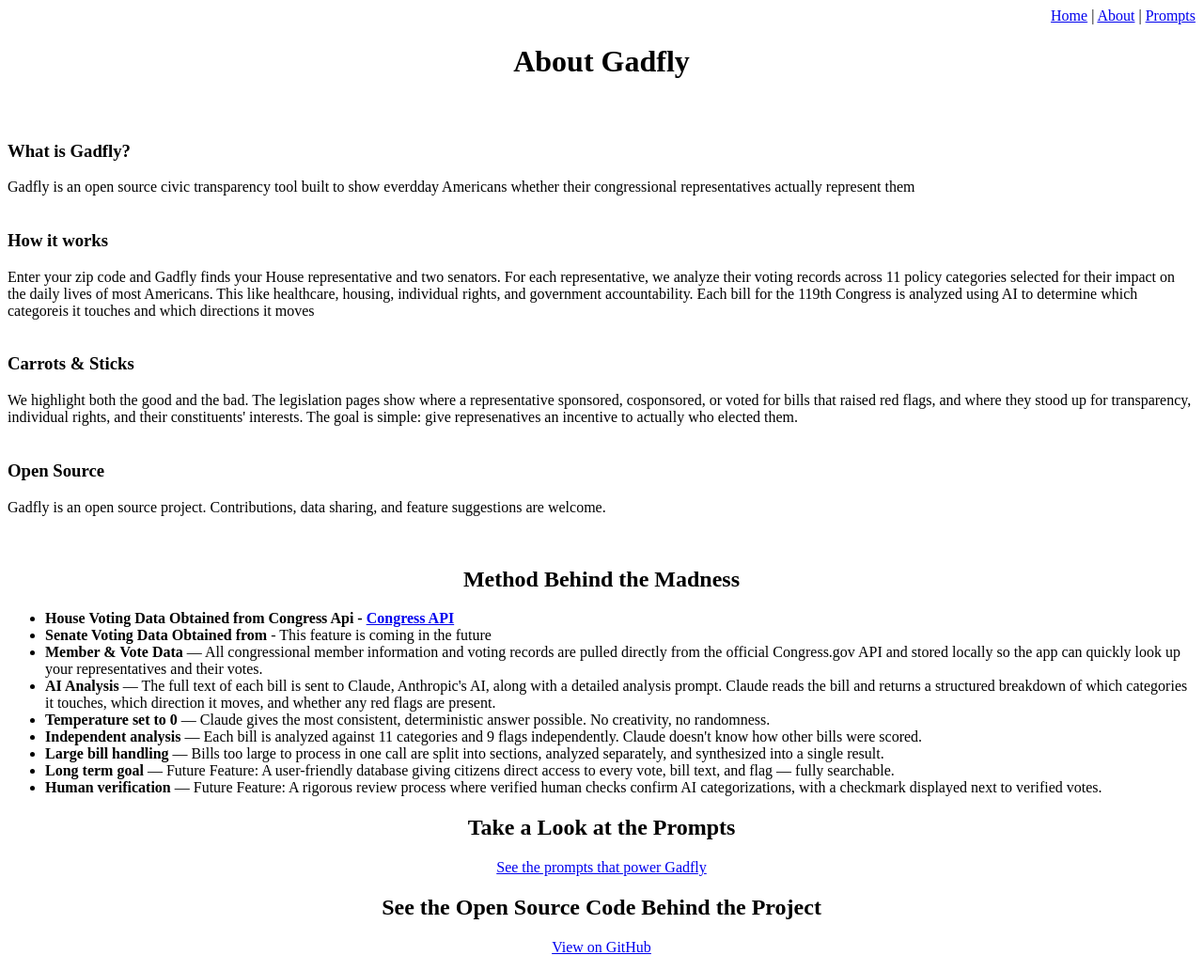
After one commit to jryanlohmolder/gadfly, a Flask app: page /about in a window 1280 px wide. The commit adds this page. Shown: the whole page at 94% size. Run offline with Flask 3, Linux system fonts and the light colour scheme.

Commit message:
continued to build out homepage, added about & prompts page.

```diff
--- a/anthropic_api.py
+++ b/anthropic_api.py
@@ -14,7 +14,7 @@ load_dotenv()
 # Constants
 API_KEY = os.getenv("ANTHROPIC_API_KEY")
 MAX_BILL_TOKENS = 180_000
-CHUNK_SIZE = 720_000
+CHUNK_SIZE = 200_000
 
 PARSE_BILL_PROMPT = (
     "You are a nonpartisan bill analysis tool. Analyze the bill text provided "
@@ -192,6 +192,7 @@ def parse_bill_text(text):
         messages = [{"role": "user", "content": PARSE_BILL_PROMPT + text}]
     )
     token_count = token_response.input_tokens
+    print(f"Vote token count: {token_count}", flush=True)
 
     if token_count <= MAX_BILL_TOKENS:
          # Initialize count
@@ -224,7 +225,7 @@ def parse_bill_text(text):
 
             except (anthropic.APIConnectionError, anthropic.APITimeoutError) as e:
                 print(f"API error: {e}", flush=True)
-                anthropic_backoff(count)
+                time.sleep(5)
                 count += 1
                 if count == run_cap:
                     raise requests.exceptions.RetryError("Max retries exceeded")
@@ -280,7 +281,7 @@ def parse_bill_text(text):
 
                 except (anthropic.APIConnectionError, anthropic.APITimeoutError) as e:
                     print(f"API error: {e}", flush=True)
-                    anthropic_backoff(count)
+                    time.sleep(5)
                     count += 1
                     if count == run_cap:
                         raise requests.exceptions.RetryError("Max retries exceeded")
@@ -333,7 +334,7 @@ def parse_bill_text(text):
 
             except (anthropic.APIConnectionError, anthropic.APITimeoutError) as e:
                 print(f"API error: {e}", flush=True)
-                anthropic_backoff(count)
+                time.sleep(5)
                 count += 1
                 if count == run_cap:
                     raise requests.exceptions.RetryError("Max retries exceeded")
--- a/app.py
+++ b/app.py
@@ -1,14 +1,24 @@
 from flask import Flask, render_template, request, redirect, url_for
 from sqlalchemy.orm import Session
 
+from anthropic_api import PARSE_BILL_PROMPT, SYNTHESIZE_CHUNKS_PROMPT
 from database import get_engine, lookup_representative, get_member_category_scores
-
 from models import Member
 
 app = Flask(__name__)
 
 @app.route("/", methods=["GET", "POST"])
 def home():
+    """
+    Handle the home page and zip code form submission.
+
+    GET: Render the home page with the zip code form.
+
+    POST: Look up representatives for the submitted zip code.
+          Redirects to results page on success, or renders
+          home page with error message on failure.
+    """
+
     if request.method == "POST":
         zip_code = request.form["zip_code"]
 
@@ -27,6 +37,13 @@ def home():
 
 @app.route("/member/<member_id>")
 def member_profile(member_id):
+    """
+    Render the voting profile page for a single member.
+
+    Args:
+        member_id (str): Bioguide ID of the member.
+    """
+
     engine = get_engine()
     with Session (engine) as session:
         member = session.get(Member, member_id)
@@ -36,5 +53,17 @@ def member_profile(member_id):
 
     return render_template("member.html", member=member, scores=member_category_scores)
 
+@app.route("/about")
+def about_page():
+    """Render the about page."""
+
+    return render_template("about.html", prompt=PARSE_BILL_PROMPT, prompt_2=SYNTHESIZE_CHUNKS_PROMPT)
+
+@app.route("/prompts")
+def prompt_page():
+    """Render the prompt page displaying the bill analysis prompt."""
+
+    return render_template("prompts.html", prompt=PARSE_BILL_PROMPT, prompt_2=SYNTHESIZE_CHUNKS_PROMPT)
+
 if __name__ == "__main__":
     app.run(debug=True)
--- /dev/null
+++ b/templates/about.html
@@ -0,0 +1,55 @@
+<!DOCTYPE html>
+<html>
+    <head>
+        <title>About Gadfly</title>
+    </head>
+    <body>
+        <nav style="text-align: right;">
+            <a href="{{ url_for('home') }}">Home</a> |
+            <a href="{{ url_for('about_page') }}">About</a> |
+            <a href="{{ url_for('prompt_page') }}">Prompts</a>
+        </nav>
+        <h1 style="text-align: center;">About Gadfly</h1>
+        <div style="padding-top: 25px;">
+            <p>
+                <h3>What is Gadfly?</h3>
+                Gadfly is an open source civic transparency tool built to show everdday Americans whether
+                their congressional representatives actually represent them<br><br>
+                <h3>How it works</h3>
+                Enter your zip code and Gadfly finds your House representative and two senators. For each
+                representative, we analyze their voting records across 11 policy categories selected for their
+                impact on the daily lives of most Americans. This like healthcare, housing, individual rights,
+                and government accountability. Each bill for the 119th Congress is analyzed using
+                AI to determine which categoreis it touches and which directions it moves<br><br>
+                <h3>Carrots & Sticks</h3>
+                We highlight both the good and the bad. The legislation pages show where a representative
+                sponsored, cosponsored, or voted for bills that raised red flags, and where they stood up
+                for transparency, individual rights, and their constituents' interests. The goal is simple: give
+                represenatives an incentive to actually who elected them.<br><br>
+                <h3>Open Source</h3>
+                Gadfly is an open source project. Contributions, data sharing, and feature suggestions are
+                welcome.
+            </p><br>
+            <h2 style="text-align: center;">Method Behind the Madness</h2>
+                <ul>
+                    <li><strong>House Voting Data Obtained from Congress Api - <a href="https://api.congress.gov/">Congress API</a></strong></li>
+                    <li><strong>Senate Voting Data Obtained from </strong> - This feature is coming in the future</li>
+                    <li><strong>Member & Vote Data</strong> — All congressional member information and voting records are pulled directly from the official Congress.gov API and stored locally so the app can quickly look up your representatives and their votes.</li>
+                    <li><strong>AI Analysis</strong> — The full text of each bill is sent to Claude, Anthropic's AI, along with a detailed analysis prompt. Claude reads the bill and returns a structured breakdown of which categories it touches, which direction it moves, and whether any red flags are present.</li>
+                    <li><strong>Temperature set to 0</strong> — Claude gives the most consistent, deterministic answer possible. No creativity, no randomness.</li>
+                    <li><strong>Independent analysis</strong> — Each bill is analyzed against 11 categories and 9 flags independently. Claude doesn't know how other bills were scored.</li>
+                    <li><strong>Large bill handling</strong> — Bills too large to process in one call are split into sections, analyzed separately, and synthesized into a single result.</li>
+                    <li><strong>Long term goal</strong> — Future Feature: A user-friendly database giving citizens direct access to every vote, bill text, and flag — fully searchable.</li>
+                    <li><strong>Human verification</strong> — Future Feature: A rigorous review process where verified human checks confirm AI categorizations, with a checkmark displayed next to verified votes.</li>
+                                </ul>
+            <h2 style="text-align: center;">Take a Look at the Prompts</h2>
+            <p style="text-align: center;">
+                <a href="{{ url_for('prompt_page') }}">See the prompts that power Gadfly</a>
+            </p>
+            <h2 style="text-align: center;">See the Open Source Code Behind the Project</h2>
+            <p style="text-align: center;">
+                <a href="https://github.com/jryanlohmolder/gadfly">View on GitHub</a>
+            </p>
+        </div>
+    </body>
+</html>
```
Also changed, not shown: templates/home.html (+8 -1 lines), templates/prompts.html (added, +26 -0 lines), tests/test_app.py (added, +76 -0 lines).
